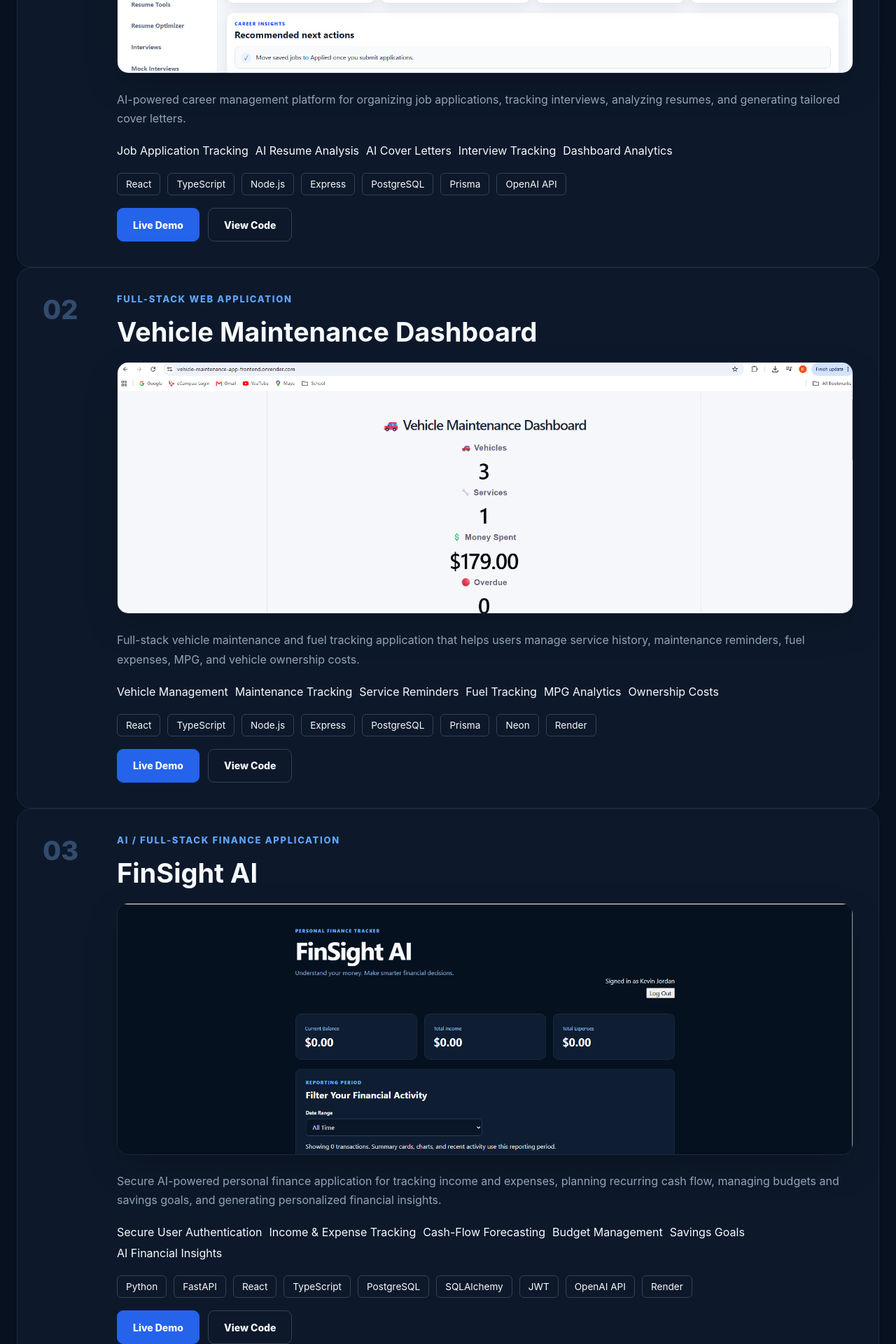
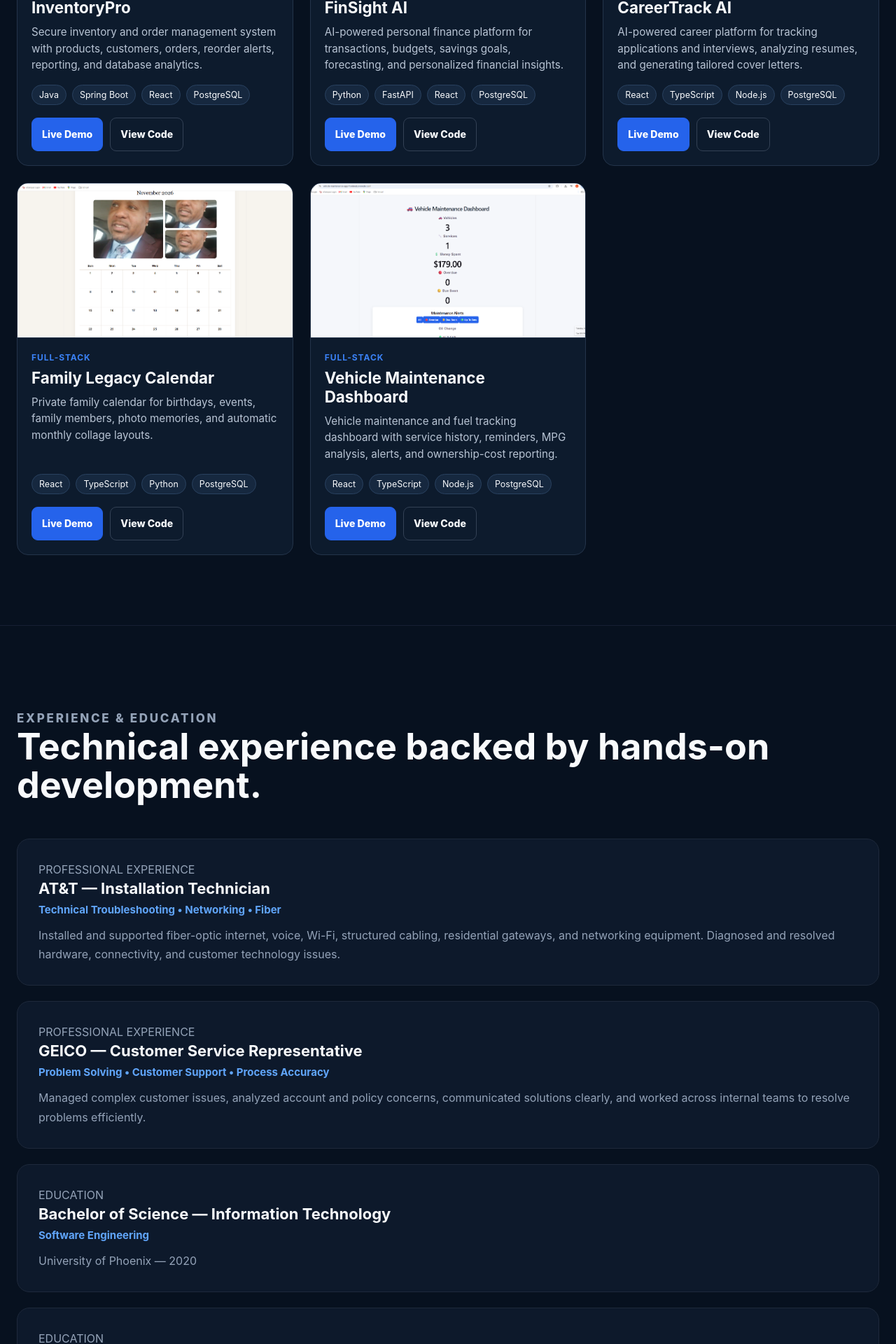
Before and after one commit to KevinJ3259/kevin-jordan-portfolio-v2, a React (Vite) app: page / in a window 1280 px wide. Shown: the part 2700-4620 px from the top of the page at 70% size. Built offline with nearby package versions, Linux system fonts and the light colour scheme.

Commit message:
Redesign portfolio project cards

```diff
--- a/src/App.css
+++ b/src/App.css
@@ -778,3 +778,111 @@ img {
   font-size: 0.85rem;
   white-space: nowrap;
 }
+
+.projects-heading {
+  text-align: center;
+  max-width: 760px;
+  margin: 0 auto 40px;
+}
+
+.projects-intro {
+  margin-top: 12px;
+  color: #94a3b8;
+  line-height: 1.7;
+}
+
+.compact-projects-grid {
+  display: grid;
+  grid-template-columns: repeat(3, minmax(0, 1fr));
+  gap: 24px;
+  align-items: stretch;
+}
+
+.compact-project-card {
+  overflow: hidden;
+  border: 1px solid #24344a;
+  border-radius: 16px;
+  background: #0d1b2d;
+  display: flex;
+  flex-direction: column;
+  min-width: 0;
+}
+
+.compact-project-image {
+  width: 100%;
+  aspect-ratio: 16 / 9;
+  object-fit: cover;
+  border-bottom: 1px solid #24344a;
+}
+
+.compact-project-body {
+  padding: 20px;
+  display: flex;
+  flex-direction: column;
+  flex: 1;
+}
+
+.compact-project-type {
+  margin: 0 0 8px;
+  color: #3b82f6;
+  font-size: 0.75rem;
+  font-weight: 700;
+  letter-spacing: 0.08em;
+}
+
+.compact-project-body h3 {
+  margin: 0 0 10px;
+  font-size: 1.4rem;
+}
+
+.compact-project-description {
+  margin: 0 0 16px;
+  color: #b8c4d4;
+  line-height: 1.55;
+  font-size: 0.95rem;
+}
+
+.compact-tech-stack {
+  display: flex;
+  flex-wrap: wrap;
+  gap: 8px;
+  margin-top: auto;
+  margin-bottom: 18px;
+}
+
+.compact-tech-stack span {
+  padding: 6px 10px;
+  border-radius: 999px;
+  background: #16283f;
+  border: 1px solid #29415f;
+  font-size: 0.78rem;
+  white-space: nowrap;
+}
+
+.compact-project-buttons {
+  display: flex;
+  gap: 10px;
+  flex-wrap: wrap;
+}
+
+.compact-project-buttons .primary-button,
+.compact-project-buttons .secondary-button {
+  padding: 10px 14px;
+  font-size: 0.88rem;
+}
+
+@media (max-width: 1050px) {
+  .compact-projects-grid {
+    grid-template-columns: repeat(2, minmax(0, 1fr));
+  }
+}
+
+@media (max-width: 680px) {
+  .compact-projects-grid {
+    grid-template-columns: 1fr;
+  }
+
+  .compact-project-body {
+    padding: 18px;
+  }
+}
--- a/src/App.tsx
+++ b/src/App.tsx
@@ -161,54 +161,135 @@ function App() {
 
         {/* ================= PROJECTS ================= */}
 <section id="projects" className="section projects-section">
-          <div className="section-heading">
+  <div className="section-heading projects-heading">
     <p className="section-label">FEATURED PROJECTS</p>
     <h2>Applications I've built and deployed.</h2>
+    <p className="projects-intro">
+      A collection of full-stack applications showcasing my experience with
+      Java, Spring Boot, React, TypeScript, Python, PostgreSQL, APIs, AI, and
+      cloud deployment.
+    </p>
   </div>
 
-          <div className="projects-grid">
-            {/* CAREERTRACK AI */}
-            <article className="project-card">
-              <div className="project-number">01</div>
+  <div className="projects-grid compact-projects-grid">
 
-              <div className="project-content">
-                <p className="project-type">
-                  AI / FULL-STACK APPLICATION
+    {/* INVENTORYPRO */}
+    <article className="compact-project-card">
+      <img
+        src="/project-images/inventorypro.png"
+        alt="InventoryPro inventory and order management dashboard"
+        className="compact-project-image"
+      />
+
+      <div className="compact-project-body">
+        <p className="compact-project-type">JAVA / FULL-STACK</p>
+        <h3>InventoryPro</h3>
+
+        <p className="compact-project-description">
+          Secure inventory and order management system with products,
+          customers, orders, reorder alerts, reporting, and database analytics.
         </p>
 
-                <h3>CareerTrack AI</h3>
+        <div className="compact-tech-stack">
+          <span>Java</span>
+          <span>Spring Boot</span>
+          <span>React</span>
+          <span>PostgreSQL</span>
+        </div>
 
+        <div className="compact-project-buttons">
+          <a
+            href="https://inventory-order-management-1-z7kr.onrender.com"
+            target="_blank"
+            rel="noreferrer"
+            className="primary-button"
+          >
+            Live Demo
+          </a>
+
+          <a
+            href="https://github.com/KevinJ3259/inventory-order-management"
+            target="_blank"
+            rel="noreferrer"
+            className="secondary-button"
+          >
+            View Code
+          </a>
+        </div>
+      </div>
+    </article>
+
+    {/* FINSIGHT AI */}
+    <article className="compact-project-card">
+      <img
+        src="/project-images/finsight-ai.png"
+        alt="FinSight AI personal finance dashboard"
+        className="compact-project-image"
+      />
+
+      <div className="compact-project-body">
+        <p className="compact-project-type">AI / FULL-STACK</p>
+        <h3>FinSight AI</h3>
+
+        <p className="compact-project-description">
+          AI-powered personal finance platform for transactions, budgets,
+          savings goals, forecasting, and personalized financial insights.
+        </p>
+
+        <div className="compact-tech-stack">
+          <span>Python</span>
+          <span>FastAPI</span>
+          <span>React</span>
+          <span>PostgreSQL</span>
+        </div>
+
+        <div className="compact-project-buttons">
+          <a
+            href="https://finsight-ai-0961.onrender.com"
+            target="_blank"
+            rel="noreferrer"
+            className="primary-button"
+          >
+            Live Demo
+          </a>
+
+          <a
+            href="https://github.com/KevinJ3259/finsight-ai"
+            target="_blank"
+            rel="noreferrer"
+            className="secondary-button"
+          >
+            View Code
+          </a>
+        </div>
+      </div>
+    </article>
+
+    {/* CAREERTRACK AI */}
+    <article className="compact-project-card">
       <img
         src="/project-images/careertrack-ai.png"
         alt="CareerTrack AI dashboard"
-                  className="project-image"
+        className="compact-project-image"
       />
 
-                <p className="project-description">
-                  AI-powered career management platform for organizing job
-                  applications, tracking interviews, analyzing resumes, and
-                  generating tailored cover letters.
+      <div className="compact-project-body">
+        <p className="compact-project-type">AI / FULL-STACK</p>
+        <h3>CareerTrack AI</h3>
+
+        <p className="compact-project-description">
+          AI-powered career platform for tracking applications and interviews,
+          analyzing resumes, and generating tailored cover letters.
         </p>
 
-                <div className="project-features">
-                  <span>Job Application Tracking</span>
-                  <span>AI Resume Analysis</span>
-                  <span>AI Cover Letters</span>
-                  <span>Interview Tracking</span>
-                  <span>Dashboard Analytics</span>
-                </div>
-
-                <div className="tech-stack">
+        <div className="compact-tech-stack">
           <span>React</span>
           <span>TypeScript</span>
           <span>Node.js</span>
-                  <span>Express</span>
           <span>PostgreSQL</span>
-                  <span>Prisma</span>
-                  <span>OpenAI API</span>
         </div>
 
-                <div className="project-buttons">
+        <div className="compact-project-buttons">
           <a
             href="https://careertrack-ai-sigma.vercel.app"
             target="_blank"
@@ -230,50 +311,77 @@ function App() {
       </div>
     </article>
 
-            {/* VEHICLE MAINTENANCE DASHBOARD */}
-            <article className="project-card">
-              <div className="project-number">02</div>
+    {/* FAMILY LEGACY CALENDAR */}
+    <article className="compact-project-card">
+      <img
+        src="/project-images/family-legacy-calendar.png"
+        alt="Family Legacy Calendar"
+        className="compact-project-image"
+      />
 
-              <div className="project-content">
-                <p className="project-type">
-                  FULL-STACK WEB APPLICATION
+      <div className="compact-project-body">
+        <p className="compact-project-type">FULL-STACK</p>
+        <h3>Family Legacy Calendar</h3>
+
+        <p className="compact-project-description">
+          Private family calendar for birthdays, events, family members, photo
+          memories, and automatic monthly collage layouts.
         </p>
 
-                <h3>Vehicle Maintenance Dashboard</h3>
+        <div className="compact-tech-stack">
+          <span>React</span>
+          <span>TypeScript</span>
+          <span>Python</span>
+          <span>PostgreSQL</span>
+        </div>
 
+        <div className="compact-project-buttons">
+          <a
+            href="https://family-legacy-calendar-frontend.onrender.com"
+            target="_blank"
+            rel="noreferrer"
+            className="primary-button"
+          >
+            Live Demo
+          </a>
+
+          <a
+            href="https://github.com/KevinJ3259/family-legacy-calendar"
+            target="_blank"
+            rel="noreferrer"
+            className="secondary-button"
+          >
+            View Code
+          </a>
+        </div>
+      </div>
+    </article>
+
+    {/* VEHICLE MAINTENANCE */}
+    <article className="compact-project-card">
       <img
         src="/project-images/vehicle-maintenance.png"
         alt="Vehicle Maintenance Dashboard"
-                  className="project-image"
+        className="compact-project-image"
       />
 
-                <p className="project-description">
-                  Full-stack vehicle maintenance and fuel tracking application
-                  that helps users manage service history, maintenance
-                  reminders, fuel expenses, MPG, and vehicle ownership costs.
+      <div className="compact-project-body">
+        <p className="compact-project-type">FULL-STACK</p>
+        <h3>Vehicle Maintenance Dashboard</h3>
+
+        <p className="compact-project-description">
+          Vehicle maintenance and fuel tracking dashboard with service history,
+          reminders, MPG analysis, alerts, and ownership-cost reporting.
         </p>
 
-                <div className="project-features">
-                  <span>Vehicle Management</span>
-                  <span>Maintenance Tracking</span>
-                  <span>Service Reminders</span>
-                  <span>Fuel Tracking</span>
-                  <span>MPG Analytics</span>
-                  <span>Ownership Costs</span>
-                </div>
-
-                <div className="tech-stack">
+        <div className="compact-tech-stack">
           <span>React</span>
           <span>TypeScript</span>
           <span>Node.js</span>
-                  <span>Express</span>
           <span>PostgreSQL</span>
-                  <span>Prisma</span>
-                  <span>Neon</span>
-                  <span>Render</span>
         </div>
 
-                <div className="project-buttons">
+        <div className="compact-project-buttons">
           <a
             href="https://vehicle-maintenance-app-frontend.onrender.com/"
             target="_blank"
@@ -295,206 +403,6 @@ function App() {
       </div>
     </article>
 
-            {/* FINSIGHT AI */}
-            <article className="project-card">
-              <div className="project-number">03</div>
-
-              <div className="project-content">
-                <p className="project-type">
-                  AI / FULL-STACK FINANCE APPLICATION
-                </p>
-
-                <h3>FinSight AI</h3>
-
-                <img
-                  src="/project-images/finsight-ai.png"
-                  alt="FinSight AI personal finance dashboard"
-                  className="project-image"
-                />
-
-                <p className="project-description">
-                  Secure AI-powered personal finance application for tracking
-                  income and expenses, planning recurring cash flow, managing
-                  budgets and savings goals, and generating personalized
-                  financial insights.
-                </p>
-
-                <div className="project-features">
-                  <span>Secure User Authentication</span>
-                  <span>Income & Expense Tracking</span>
-                  <span>Cash-Flow Forecasting</span>
-                  <span>Budget Management</span>
-                  <span>Savings Goals</span>
-                  <span>AI Financial Insights</span>
-                </div>
-
-                <div className="tech-stack">
-                  <span>Python</span>
-                  <span>FastAPI</span>
-                  <span>React</span>
-                  <span>TypeScript</span>
-                  <span>PostgreSQL</span>
-                  <span>SQLAlchemy</span>
-                  <span>JWT</span>
-                  <span>OpenAI API</span>
-                  <span>Render</span>
-                </div>
-
-                <div className="project-buttons">
-                  <a
-                    href="https://finsight-ai-0961.onrender.com"
-                    target="_blank"
-                    rel="noreferrer"
-                    className="primary-button"
-                  >
-                    Live Demo
-                  </a>
-
-                  <a
-                    href="https://github.com/KevinJ3259/finsight-ai"
-                    target="_blank"
-                    rel="noreferrer"
-                    className="secondary-button"
-                  >
-                    View Code
-                  </a>
-                </div>
-              </div>
-            </article>
-
-            {/* FAMILY LEGACY CALENDAR */}
-            <article className="project-card">
-              <div className="project-number">04</div>
-
-              <div className="project-content">
-                <p className="project-type">
-                  FULL-STACK FAMILY MEMORY APPLICATION
-                </p>
-
-                <h3>Family Legacy Calendar</h3>
-
-                <img
-                  src="/project-images/family-legacy-calendar.png"
-                  alt="Family Legacy Calendar"
-                  className="project-image"
-                />
-
-                <p className="project-description">
-                  Full-stack family calendar application for preserving
-                  birthdays, events, and monthly photo memories with secure
-                  user accounts, automatic photo collages, and persistent
-                  cloud storage.
-                </p>
-
-                <div className="project-features">
-                  <span>Secure User Authentication</span>
-                  <span>100-Year Calendar</span>
-                  <span>Birthdays & Family Events</span>
-                  <span>Monthly Photo Memories</span>
-                  <span>Automatic Photo Collages</span>
-                  <span>Persistent Photo Storage</span>
-                </div>
-
-                <div className="tech-stack">
-                  <span>React</span>
-                  <span>TypeScript</span>
-                  <span>Python</span>
-                  <span>FastAPI</span>
-                  <span>PostgreSQL</span>
-                  <span>SQLAlchemy</span>
-                  <span>JWT</span>
-                  <span>Render</span>
-                </div>
-
-                <div className="project-buttons">
-                  <a
-                    href="https://family-legacy-calendar-frontend.onrender.com"
-                    target="_blank"
-                    rel="noreferrer"
-                    className="primary-button"
-                  >
-                    Live Demo
-                  </a>
-
-                  <a
-                    href="https://github.com/KevinJ3259/family-legacy-calendar"
-                    target="_blank"
-                    rel="noreferrer"
-                    className="secondary-button"
-                  >
-                    View Code
-                  </a>
-                </div>
-              </div>
-            </article>
-            {/* INVENTORYPRO */}
-<article className="project-card">
-  <div className="project-number">05</div>
-
-  <div className="project-content">
-    <p className="project-type">
-      JAVA / FULL-STACK INVENTORY APPLICATION
-    </p>
-
-    <h3>InventoryPro</h3>
-
-    <img
-      src="/project-images/inventorypro.png"
-      alt="InventoryPro inventory and order management dashboard"
-      className="project-image"
-    />
-
-    <p className="project-description">
-      Full-stack inventory and order management system for managing products,
-      customers, orders, stock levels, reorder alerts, and business reporting
-      through a secure authenticated dashboard.
-    </p>
-
-    <div className="project-features">
-      <span>JWT Authentication</span>
-      <span>Product & Customer Management</span>
-      <span>Order Management</span>
-      <span>Automatic Inventory Updates</span>
-      <span>Reorder Alerts</span>
-      <span>Sales Reporting</span>
-      <span>Database Analytics</span>
-    </div>
-
-    <div className="tech-stack">
-      <span>Java 21</span>
-      <span>Spring Boot</span>
-      <span>Spring Security</span>
-      <span>React</span>
-      <span>TypeScript</span>
-      <span>PostgreSQL</span>
-      <span>Spring Data JPA</span>
-      <span>Hibernate</span>
-      <span>JWT</span>
-      <span>Render</span>
-      <span>Neon</span>
-    </div>
-
-    <div className="project-buttons">
-      <a
-        href="https://inventory-order-management-1-z7kr.onrender.com"
-        target="_blank"
-        rel="noreferrer"
-        className="primary-button"
-      >
-        Live Demo
-      </a>
-
-      <a
-        href="https://github.com/KevinJ3259/inventory-order-management"
-        target="_blank"
-        rel="noreferrer"
-        className="secondary-button"
-      >
-        View Code
-      </a>
-    </div>
-  </div>
-</article>
   </div>
 </section>
 
```
Lines whose indentation alone changed are shown as unchanged.
